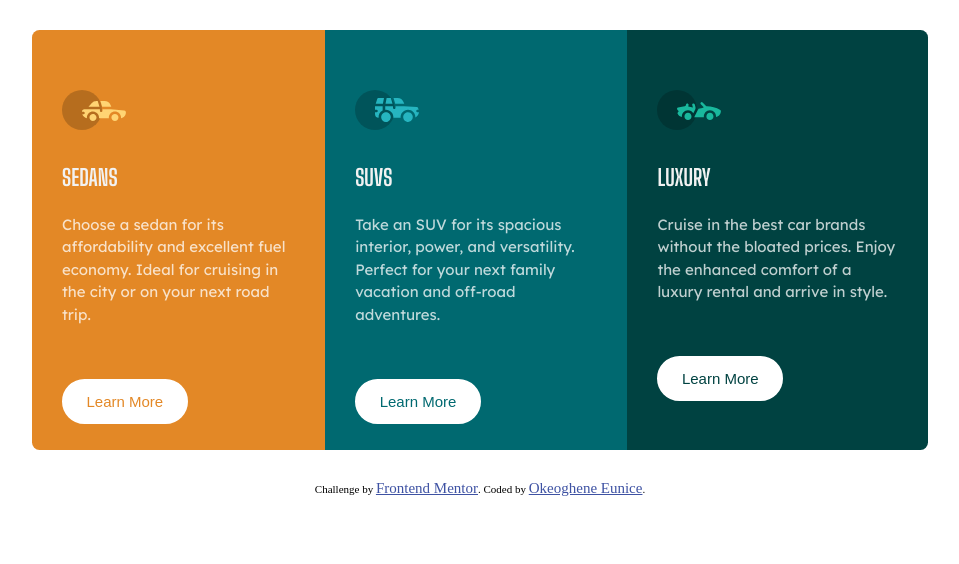
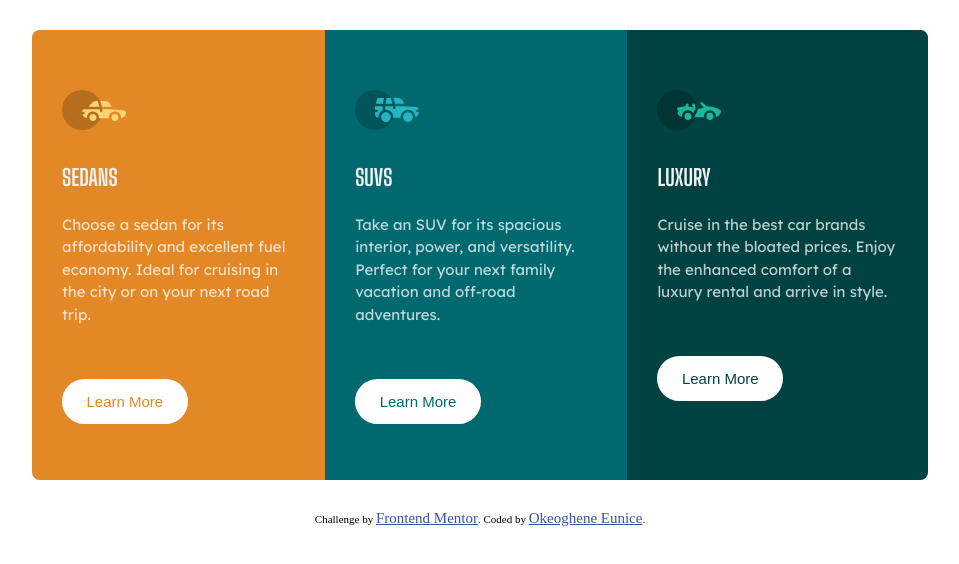
Before and after one commit to Igho-Okeoghene/Preview-card-Frontend-Mentor, a plain HTML site: page index.html in a window 1280 px wide. Shown: the whole page, without its empty margins (160-1119 px from the left). Drawn offline with Linux system fonts and the light colour scheme.

Commit message:
Update style.css

```diff
--- a/style.css
+++ b/style.css
@@ -11,7 +11,7 @@
   font-family: "Lexend Deca", sans-serif;
 }
 .container {
-  height: 24rem;
+  height: 26rem;
   color: white;
   padding: 2rem;
 }
```
